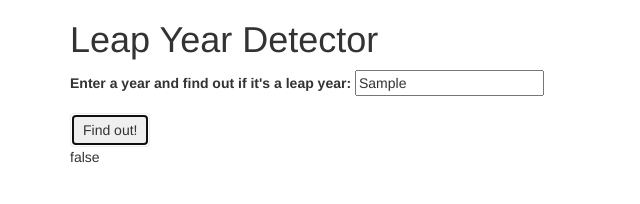
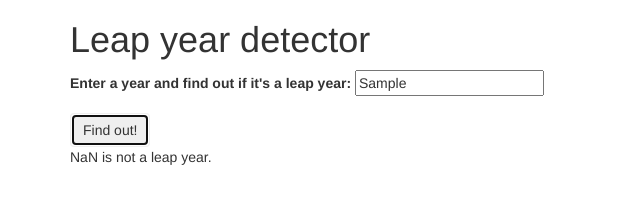
Before and after one commit to the9thChege/leap-year, a plain HTML site: page index.html in a window 1280 px wide. Both pictures are taken after typing "Sample" into the empty fields and a click on the button "Find out!". Shown: the whole page, without its empty margins (0-640 px from the left). Drawn offline with nearby package versions, Linux system fonts and the light colour scheme.

```diff
--- a/css/styles.css
+++ b/css/styles.css
@@ -0,0 +1,3 @@
+#result {
+  display: none;
+}
--- a/index.html
+++ b/index.html
@@ -11,7 +11,7 @@
 
 <body>
   <div class="container">
-    <h1>Leap Year Detector</h1>
+    <h1>Leap year detector</h1>
 
     <form id="leap-year">
       <div class="form-group">
@@ -23,7 +23,7 @@
     </form>
 
     <div id="result">
-
+      <p><span class="year"></span> is <span class="not"></span> a leap year.</p>
     </div>
   </div>
 </body>
--- a/js/scripts.js
+++ b/js/scripts.js
@@ -13,6 +13,15 @@ $(document).ready(function() {
     event.preventDefault();
     var year = parseInt($("input#year").val());
     var result = leapYear(year);
-    $("#result").text(result);
+
+    $(".year").text(year);
+
+    if (!result) { // same as writing if (result === false)
+      $(".not").text("not");
+    } else {
+      $(".not").text("");
+    }
+
+    $("#result").show();
   });
 });
```
Also changed, not shown: 1 other file.
